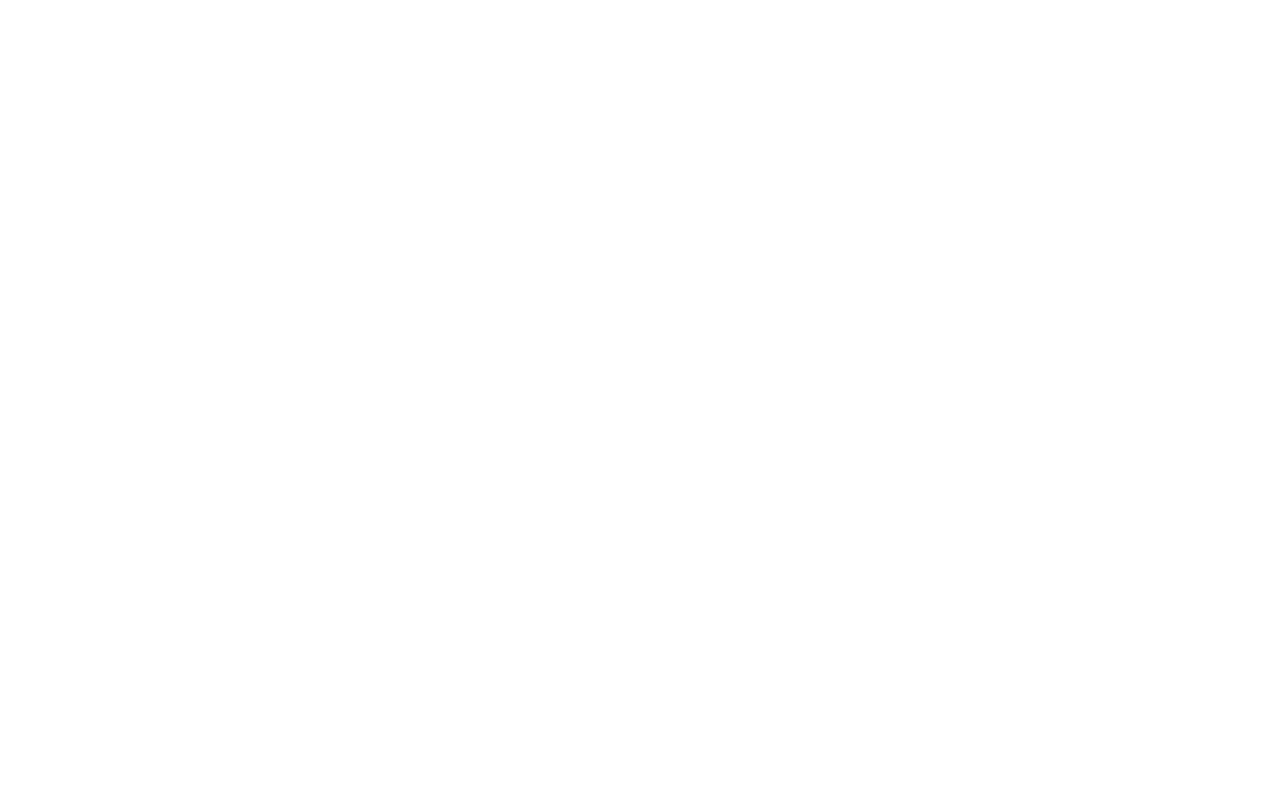
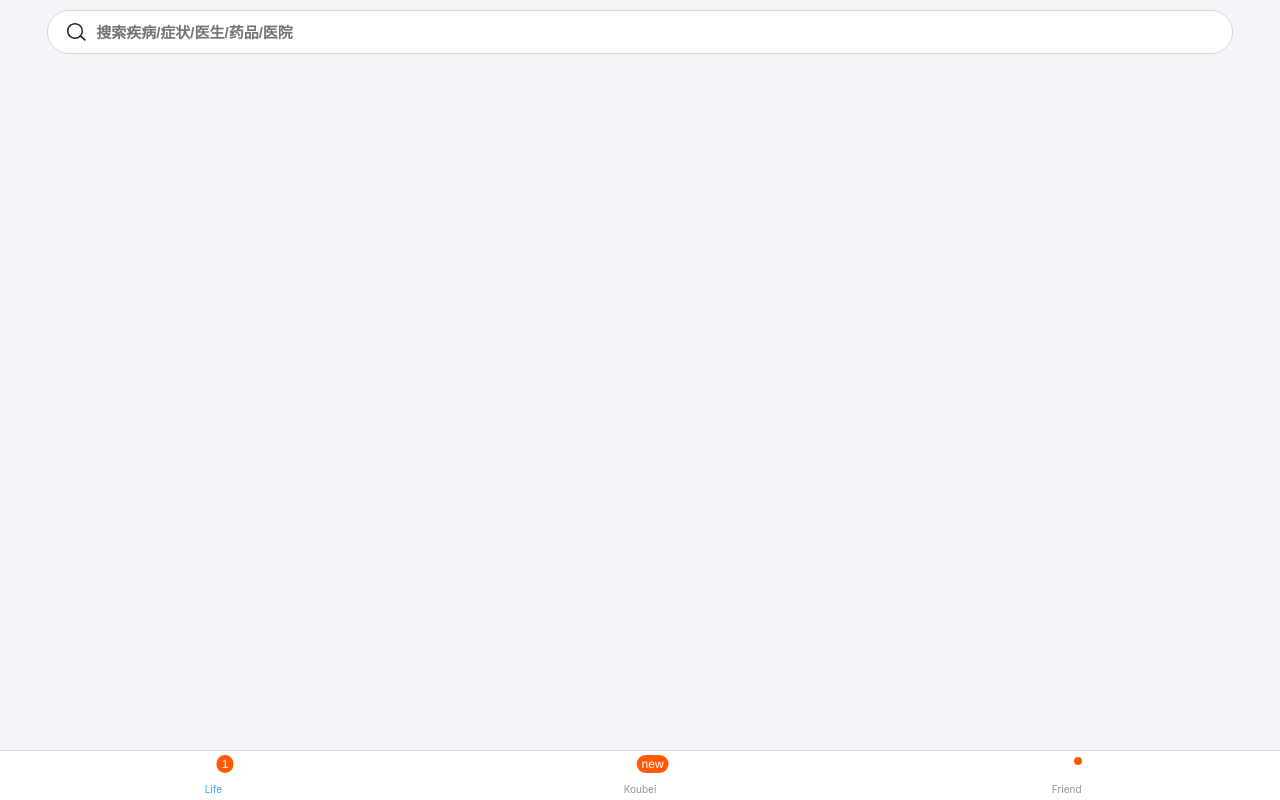
Before and after one commit to LINLINdd/doctor, a React (Create React App) app: page / in a window 1280 px wide. Shown: the top 800 px of the page. Built offline with nearby package versions, Linux system fonts and the light colour scheme.

Commit message:
搜索框

```diff
--- a/src/App.js
+++ b/src/App.js
@@ -3,6 +3,7 @@
   return (
     <div className="App">
       <TabBar></TabBar>
+
     </div>
   );
 }
--- a/src/commit/TabBar/index.jsx
+++ b/src/commit/TabBar/index.jsx
@@ -7,7 +7,7 @@
     constructor(props) {
         super(props);
         this.state = {
-            selectedTab: 'redTab',
+            selectedTab: 'blueTab',
             hidden: false,
             fullScreen: false,
         };
--- a/src/index.js
+++ b/src/index.js
@@ -3,6 +3,7 @@
 import App from './App';
 import { BrowserRouter } from 'react-router-dom'
 
+
 ReactDOM.render(
     <BrowserRouter>
         <App /></BrowserRouter>, document.getElementById('root')
--- /dev/null
+++ b/src/pages/Home/SearchBar/index.css
@@ -0,0 +1,27 @@
+#BoxInput{
+  width: 95%;
+  height: 2.75rem;
+  border: .5px solid #d9d9d9;
+  border-radius: 22px;
+  background-color: #fff;
+  display: flex;
+  justify-content: flex-start;
+  align-items: center;
+  margin: 0 auto;
+}
+#homeInput{
+  border: none;
+  height: 1.25rem;
+  font-size: .9375rem;
+    color: #333;
+    font-weight: 800;
+    width: 80%;
+    background-color: #fff;
+}
+.am-icon{
+  margin-left: 17px;
+  margin-right: 7px;
+}
+.BoxSearch{
+  padding: 10px 16px;
+}
--- /dev/null
+++ b/src/pages/Home/SearchBar/index.jsx
@@ -0,0 +1,26 @@
+import React, { Component } from 'react';
+import { Icon, Grid } from 'antd-mobile';
+import { withRouter } from 'react-router';
+// import "Https//at.alicdn.com/t/font_2749644_yiu8wc5ja8m.js"
+import './index.css'
+
+class SearchBar extends Component {
+
+  GotoSearch=()=>{
+    this.props.history.push('/Search')
+  }
+
+  render() {
+    return (
+      <div className='BoxSearch' onClick={this.GotoSearch}>
+        <div id="BoxInput">
+          <Icon type='search' span="Icon" />
+          <input type="text" name="" id="homeInput" placeholder="搜索疾病/症状/医生/药品/医院" disabled />
+        </div>
+
+      </div>
+    );
+  }
+}
+
+export default withRouter (SearchBar);
--- a/src/pages/Home/index.jsx
+++ b/src/pages/Home/index.jsx
@@ -1,10 +1,12 @@
 import React, { Component } from 'react';
+import SearchBar from './SearchBar';
+import 'antd-mobile/dist/antd-mobile.css';
 
 class index extends Component {
     render() {
         return (
             <div>
-                <h1>home</h1>
+                <SearchBar></SearchBar>
             </div>
         );
     }
```
Also changed, not shown: src/pages/Search/index.jsx (added, +13 -0 lines), src/pages/Search/index.css (added).
